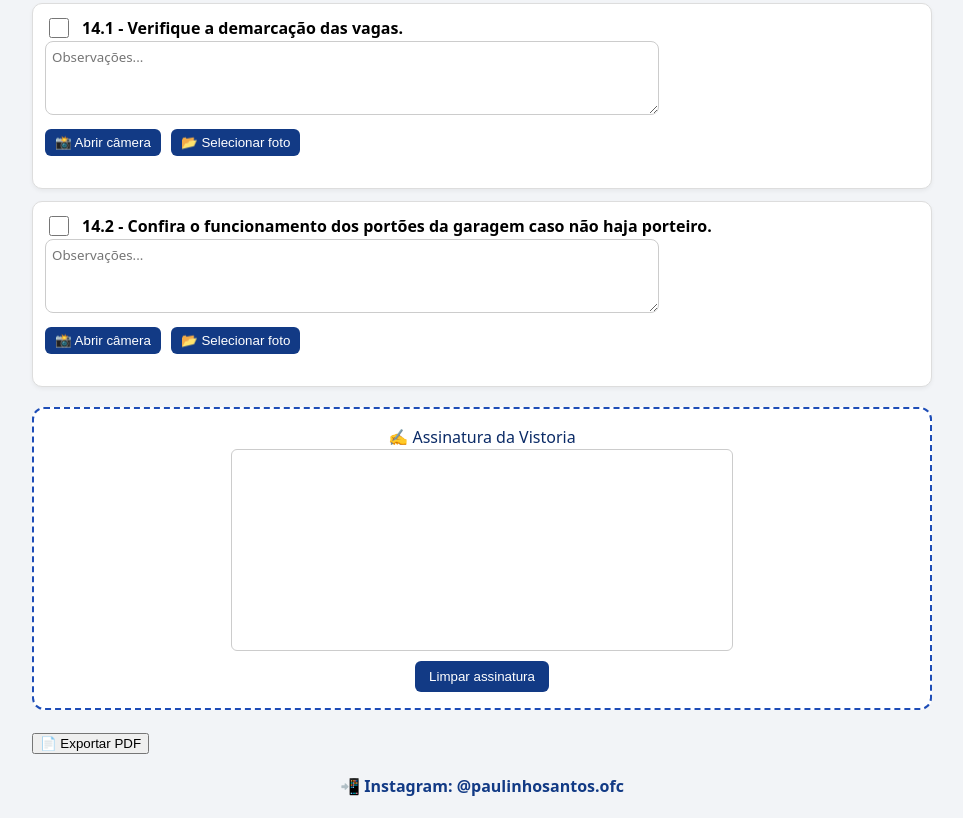
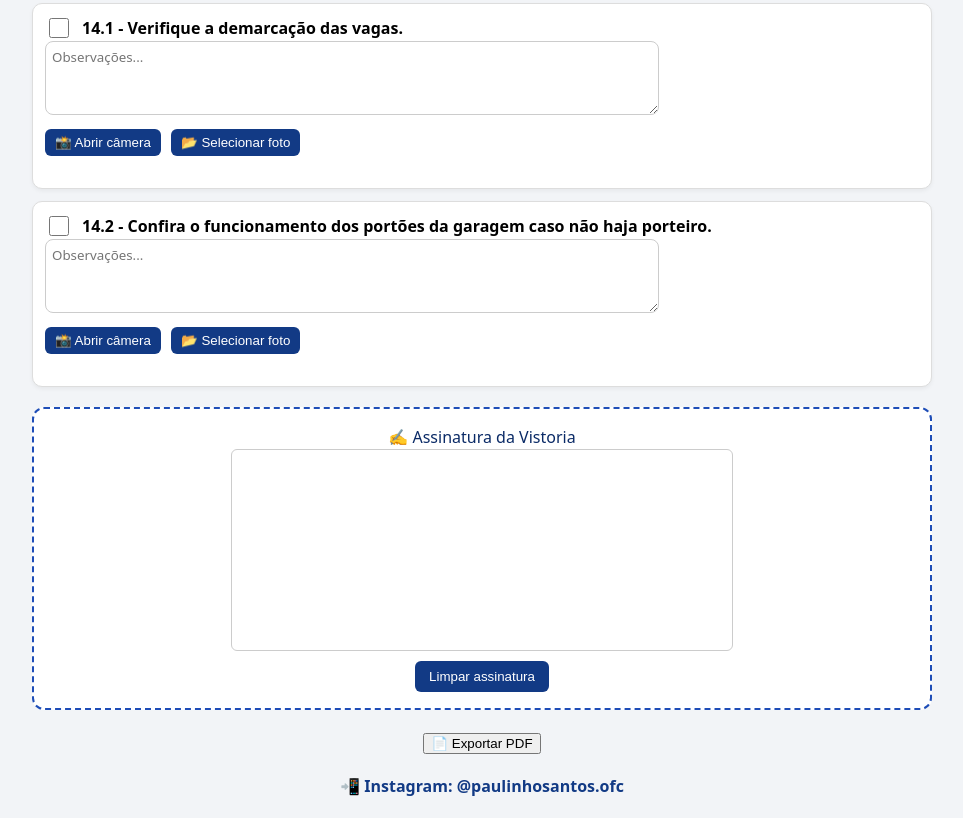
Before and after one commit to plocesar/checkist_vistoria, a plain HTML site: page index.html in a window 1280 px wide. Shown: the part 9903-10721 px from the top of the page, without its empty margins (158-1121 px from the left). Drawn offline with nearby package versions, Linux system fonts and the light colour scheme.

Commit message:
Update index.html

```diff
--- a/index.html
+++ b/index.html
@@ -695,19 +695,22 @@
       </div>
     </div>
 
-    <div class="signature">
+       <div class="signature">
       <label>✍️ Assinatura da Vistoria</label>
       <canvas id="sigPad" width="500" height="200"></canvas>
       <button type="button" onclick="clearSig()">Limpar assinatura</button>
     </div>
 
-    <div class="toolbar">
+    <div class="toolbar" style="text-align:center; margin-top:20px;">
       <button onclick="exportPDF()">📄 Exportar PDF</button>
     </div>
+
     <footer>
       📲 Instagram: @paulinhosantos.ofc
     </footer>
   </div>
+
+  <!-- Bibliotecas para exportar PDF -->
   <script src="https://cdnjs.cloudflare.com/ajax/libs/jspdf/2.5.1/jspdf.umd.min.js"></script>
   <script src="https://cdnjs.cloudflare.com/ajax/libs/html2canvas/1.4.1/html2canvas.min.js"></script>
   <script src="app.js"></script>
```
